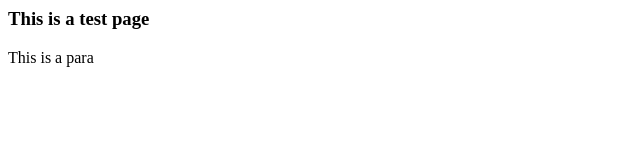
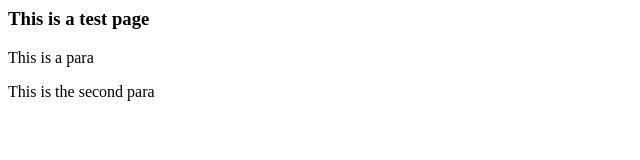
Before and after one commit to mandarth/git-test, a website: page git/index.html in a window 1280 px wide. Shown: the whole page, without its empty margins (0-640 px from the left). Drawn offline with Linux system fonts and the light colour scheme.

Commit message:
fourth commit

```diff
--- a/git/index.html
+++ b/git/index.html
@@ -5,4 +5,5 @@
 <body>
   <h3>This is a test page</h3>
   <p>This is a para</p>
+  <p>This is the second para</p>
 </body>
```
Also changed, not shown: git/package.json (added, +24 -0 lines), 3 other files.
